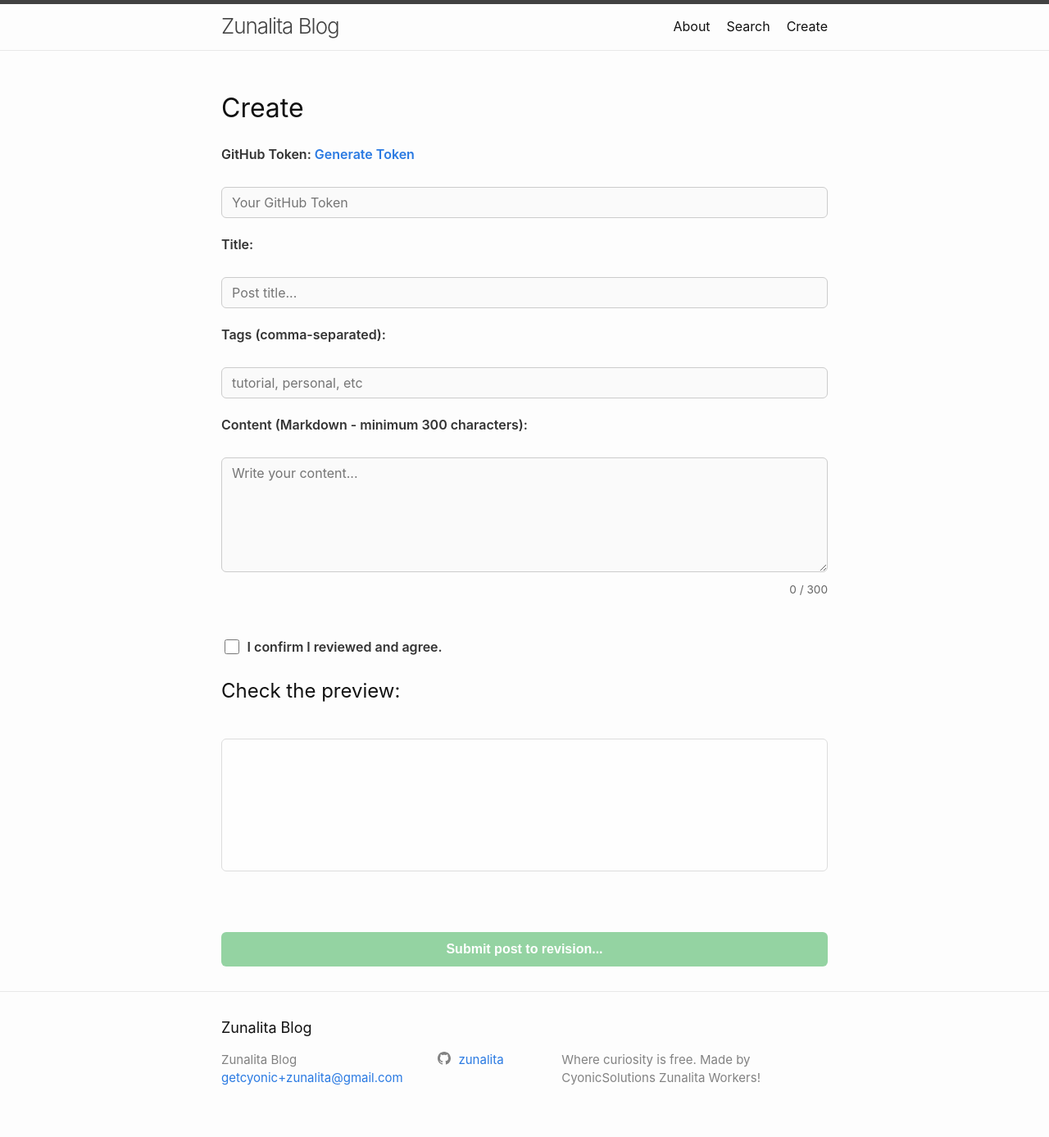
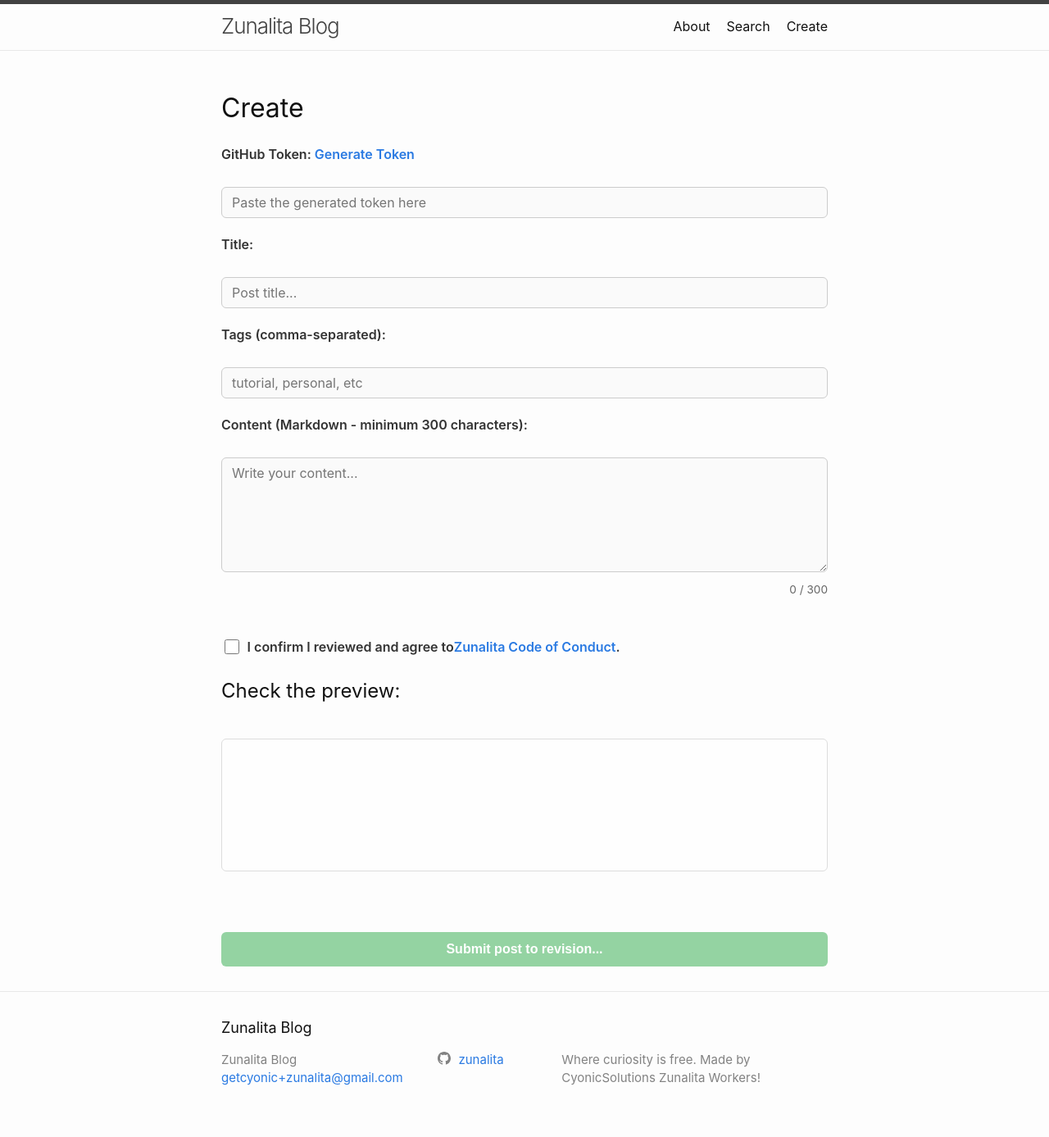
Before and after one commit to zunalita/zunalita.github.io, a Jekyll site: the page built from post-creator/index.html, in a window 1280 px wide. Shown: the whole page at 82% size. Built offline with Jekyll 4.4.1, drawn with Linux system fonts in a browser that asks for light colours.

Commit message:
added Code of Conduct to post-creator

```diff
--- a/post-creator/index.html
+++ b/post-creator/index.html
@@ -12,7 +12,7 @@
       Generate Token
     </a>
   </label><br>
-  <input id="token" type="password" placeholder="Your GitHub Token" autocomplete="off" /><br>
+  <input id="token" type="password" placeholder="Paste the generated token here" autocomplete="off" /><br>
 
   <label for="title">Title:</label><br>
   <input id="title" type="text" placeholder="Post title..." autocomplete="off" /><br>
@@ -25,7 +25,7 @@
   <div class="charcount" id="charcount">0 / 300</div><br>
 
   <label class="checkbox-label" for="agreement">
-    <input type="checkbox" id="agreement" /> I confirm I reviewed and agree.
+    <input type="checkbox" id="agreement" /> I confirm I reviewed and agree to <a href="https://zunalita.github.io/code_of_conduct">Zunalita Code of Conduct</a>.
   </label><br>
 
   <h2>Check the preview:</h2>
```
